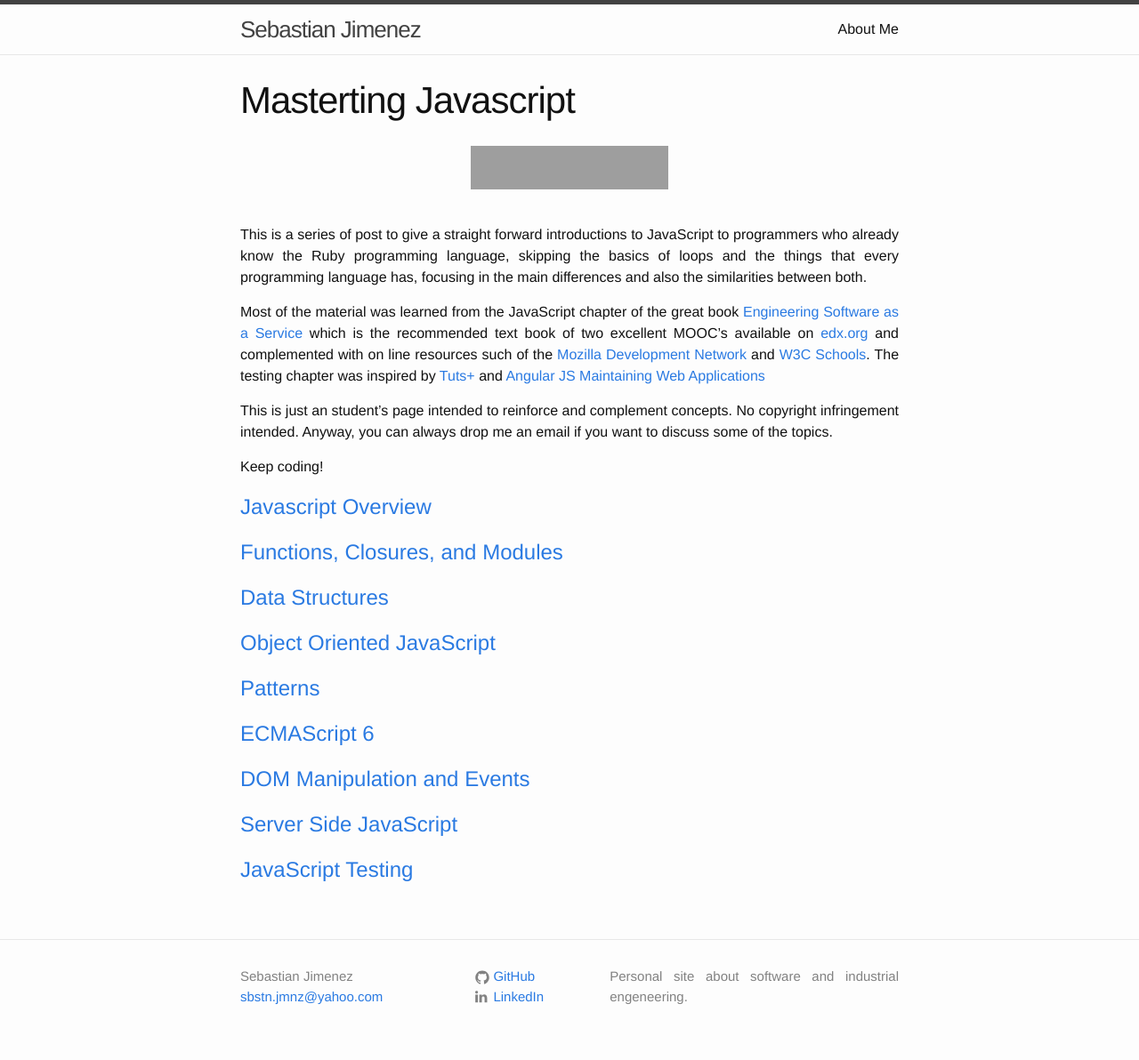
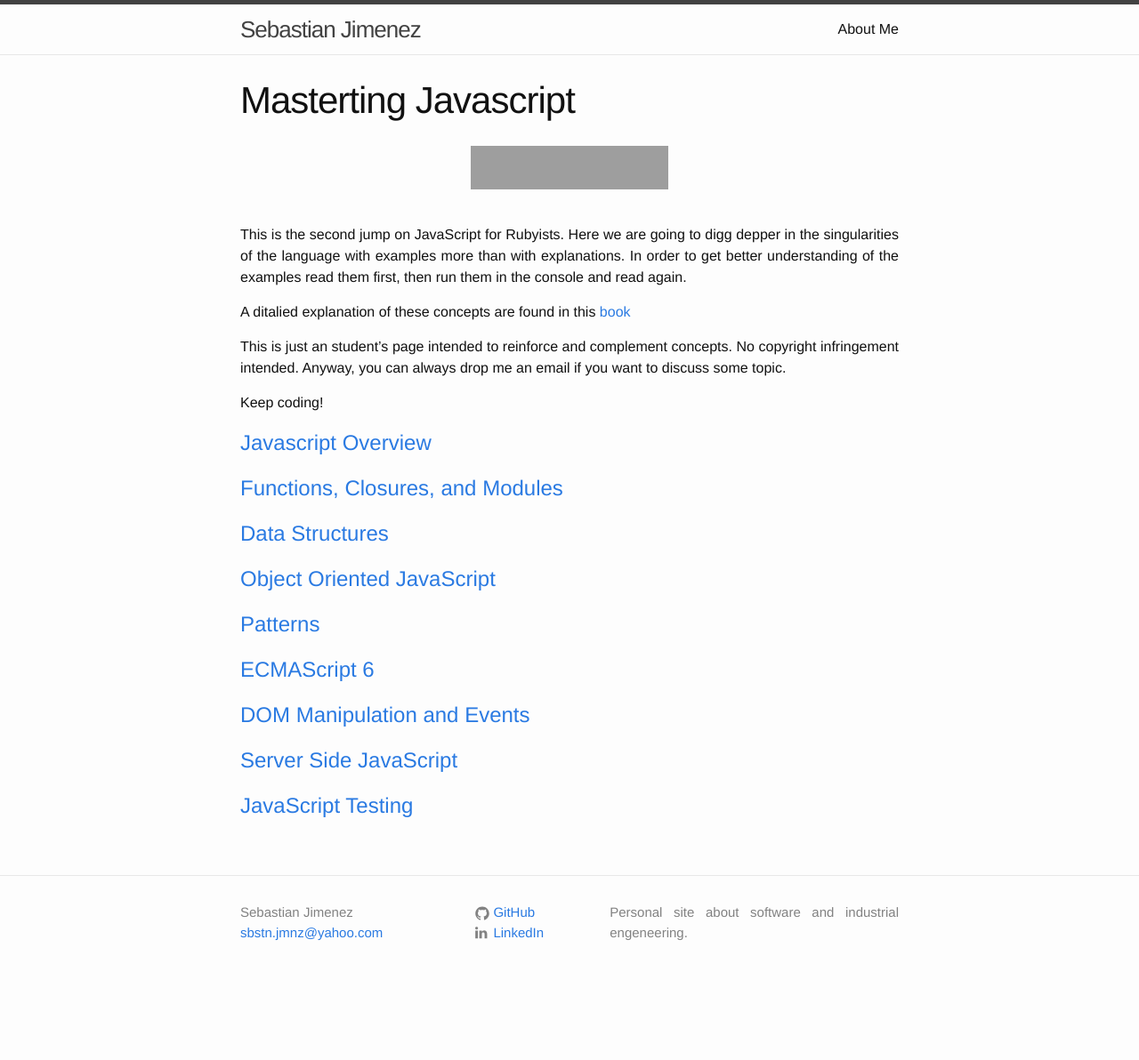
Before and after one commit to sbstn-jmnz/sbstn-jmnz.github.io, a Jekyll site: the page built from mastering-javascript.md, in a window 1280 px wide. Shown: the whole page at 89% size. Built offline with Jekyll 4.4.1, drawn with Linux system fonts in a browser that asks for light colours; a script that is not in the unit is left out; after the commit the page ends 1120 px from its top, so only the background shows below that; grey boxes are pictures that could not be loaded.

Commit message:
done intro to mastering

```diff
--- a/mastering-javascript.md
+++ b/mastering-javascript.md
@@ -7,11 +7,11 @@ permalink: /mastering-js/
 <img src="https://upload.wikimedia.org/wikipedia/commons/thumb/b/ba/Javascript_badge.svg/1000px-Javascript_badge.svg.png" alt="{{ javascript }}" style="width: 30%; height: 30%"/>
 <br/>
 
-This is a series of post to give a straight forward introductions to JavaScript to programmers who already know the Ruby programming language, skipping the basics of loops and the things that every programming language has, focusing in the main differences and also the similarities between both.
+This is the second jump on JavaScript for Rubyists. Here we are going to digg depper in the singularities of the language with examples more than with explanations. In order to get better understanding of the examples read them first, then run them in the console and read again.
 
-Most of the material was learned from the JavaScript chapter of the great book [Engineering Software as a Service](https://www.amazon.com/Engineering-Software-Service-Approach-Computing/dp/0984881247/ref=sr_1_1?ie=UTF8&qid=1485709222&sr=8-1&keywords=Engineering+Software+as+a+Service) which is the recommended text book of two excellent MOOC's available on [edx.org](https://www.edx.org/xseries/agile-development-using-ruby-rails) and complemented with on line resources such of the [Mozilla Development Network](https://developer.mozilla.org/en-US/) and [W3C Schools](http://www.w3schools.com/js/default.asp). The testing chapter was inspired by [Tuts+](https://code.tutsplus.com/courses/angularjs-for-test-driven-development) and [Angular JS Maintaining Web Applications](https://www.packtpub.com/web-development/angularjs-maintaining-web-applications)
+A ditalied explanation of these concepts are found in this [book](https://www.amazon.com/Mastering-JavaScript-Ved-Antani/dp/1785281348)
 
-This is just an student's page intended to reinforce and complement concepts. No copyright infringement intended. Anyway, you can always drop me an email if you want to discuss some of the topics.
+This is just an student's page intended to reinforce and complement concepts. No copyright infringement intended. Anyway, you can always drop me an email if you want to discuss some topic.
 
 Keep coding!
 
```
Also changed, not shown: _mastering-javascript/2-function-closures-modules.md (+1 -0 lines).
